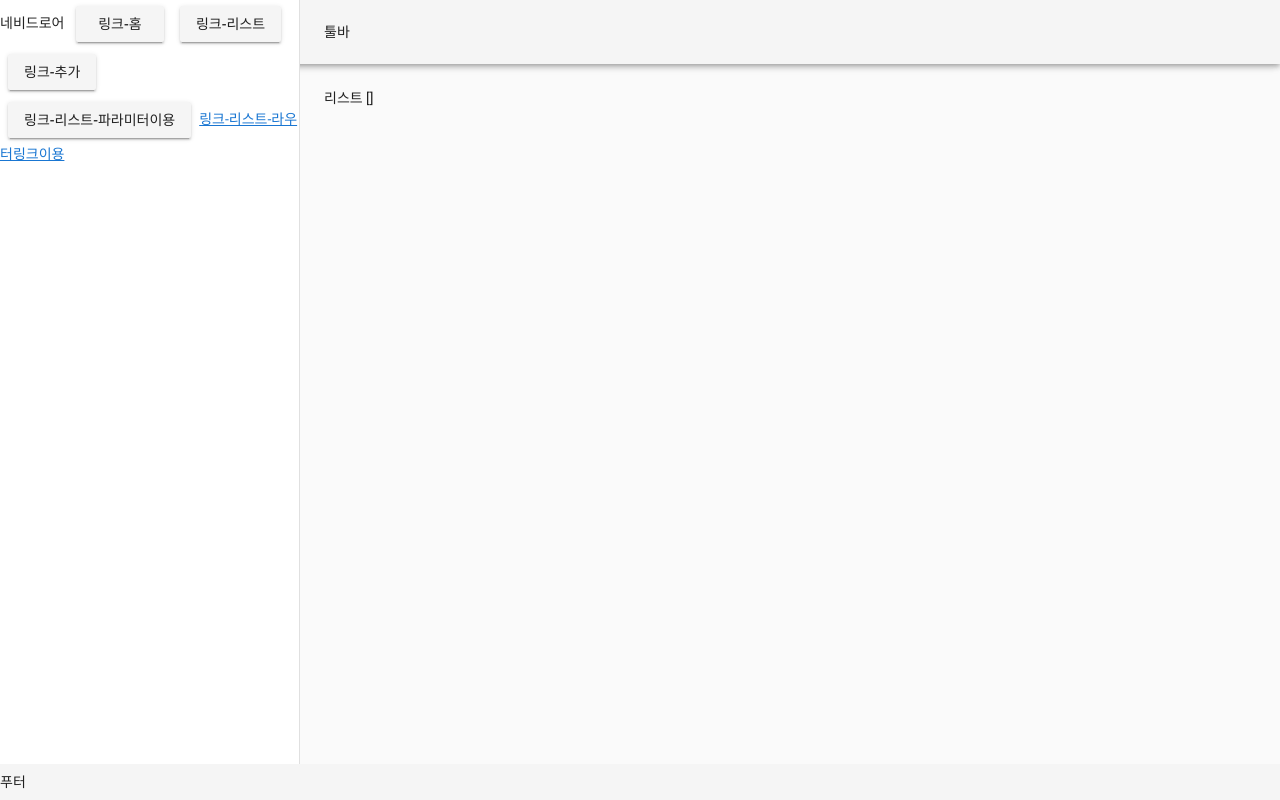
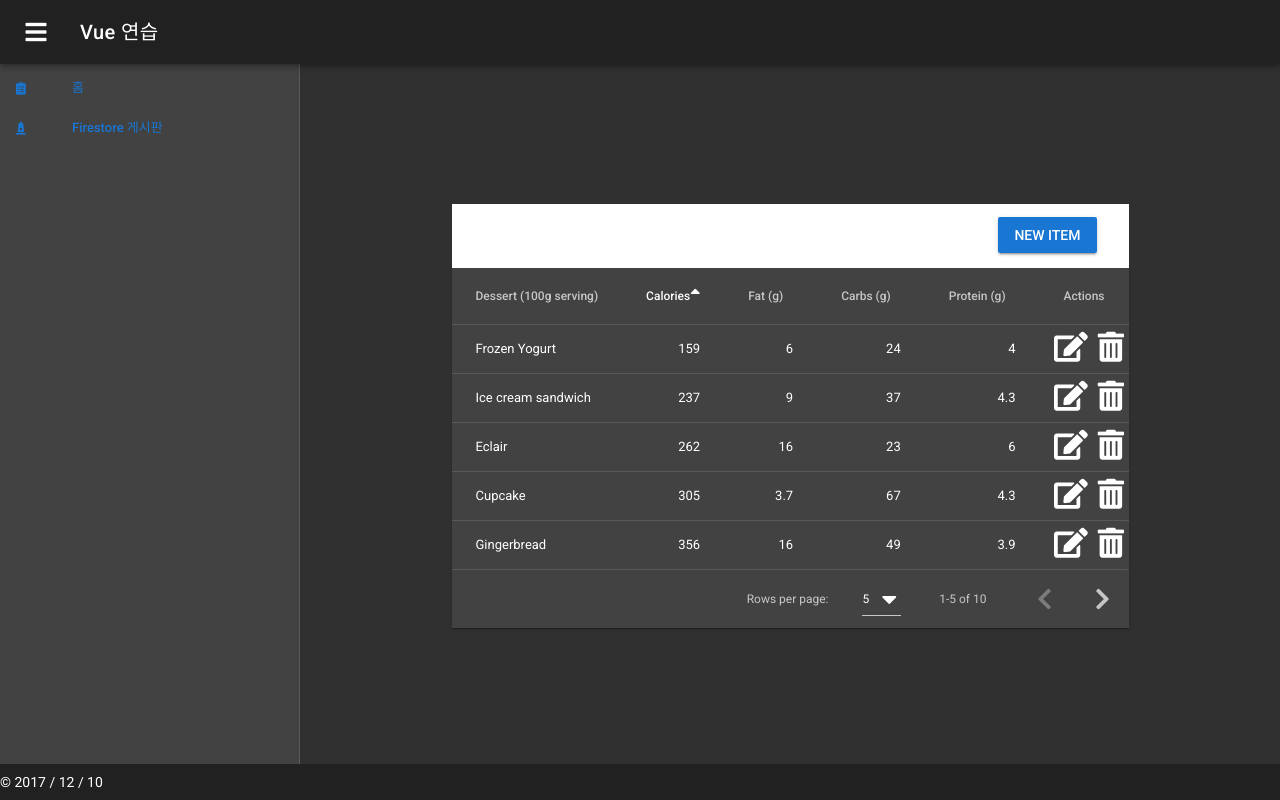
Before and after one commit to gggvgyver/vue-vuetify-firestore, a Vue app: page /list in a window 1280 px wide. Built offline with nearby package versions, Linux system fonts and the light colour scheme; no server answers; the database is empty.

Commit message:
뷰티파이 데이타 리스트 적용

```diff
--- a/src/App.vue
+++ b/src/App.vue
@@ -1,29 +1,56 @@
 <template>
-  <v-app>
-    <v-navigation-drawer app>네비드로어
-      <v-btn @click="$router.push('/')">링크-홈</v-btn>
-      <v-btn @click="$router.push('/list')">링크-리스트</v-btn>
-      <v-btn @click="$router.push('/add')">링크-추가</v-btn>
-      <v-btn @click="$router.push({ name: 'list'})">링크-리스트-파라미터이용</v-btn>
-      <router-link :to="{name: 'list'}">링크-리스트-라우터링크이용</router-link>
-      <!-- <v-list-tile router :to="{name: '/'}"> -->
+  <v-app id="inspire" dark>
+    <v-navigation-drawer
+      v-model="drawer"
+      clipped
+      fixed
+      app
+    >
+      <v-list dense>
+        <v-list-tile router :to="{name: 'home'}">
+          <v-list-tile-action>
+            <i class="fas fa-clipboard-list"></i>
+          </v-list-tile-action>
+          <v-list-tile-content>
+            <v-list-tile-title>홈</v-list-tile-title>
+          </v-list-tile-content>
+        </v-list-tile>
+        <v-list-tile router :to="{name: 'list'}">
+          <v-list-tile-action>
+            <i class="fas fa-monument"></i>
+          </v-list-tile-action>
+          <v-list-tile-content>
+            <v-list-tile-title>Firestore 게시판</v-list-tile-title>
+          </v-list-tile-content>
+        </v-list-tile>
+      </v-list>
     </v-navigation-drawer>
-    <v-toolbar app>툴바</v-toolbar>
+    <v-toolbar app fixed clipped-left>
+      <v-toolbar-side-icon @click.stop="drawer = !drawer"></v-toolbar-side-icon>
+      <v-toolbar-title>Vue 연습</v-toolbar-title>
+    </v-toolbar>
     <v-content>
-      <v-container fluid>
-        <router-view></router-view>
+      <v-container fluid fill-height>
+        <v-layout justify-center align-center>
+          <v-flex shrink>
+            <router-view></router-view>
+          </v-flex>
+        </v-layout>
       </v-container>
     </v-content>
-    <v-footer app>푸터</v-footer>
+    <v-footer app fixed>
+      <span>&copy; 2017 / 12 / 10</span>
+    </v-footer>
   </v-app>
 </template>
 
 <script>
-export default {
-  methods: {
-    linkTest () {
-      $router.push({ name: 'show', params: { id: 1 }})
+  export default {
+    data: () => ({
+      drawer: null
+    }),
+    props: {
+      source: String
     }
   }
-}
 </script>
--- /dev/null
+++ b/src/cpnt/Home.vue
@@ -0,0 +1,15 @@
+<template>
+    <div>
+        홈
+    </div>
+</template>
+
+<script>
+export default {
+
+}
+</script>
+
+<style>
+
+</style>
--- a/src/cpnt/board/Add.vue
+++ b/src/cpnt/board/Add.vue
@@ -1,6 +1,7 @@
 <template>
   <div>
     추가
+    <v-btn @click="$router.push({ name: 'list'})">링크-리스트-파라미터이용</v-btn>
   </div>
 </template>
 
--- /dev/null
+++ b/src/cpnt/board/List.1.vue
@@ -0,0 +1,48 @@
+<template>
+  <div>
+    리스트 {{ boards }}
+  </div>
+</template>
+
+<script>
+
+import firebase from '../../../Firebase'
+
+export default {
+  name: 'BoardList',
+  data () {
+    return {
+      fields: {
+        title: { label: 'Title', sortable: true, 'class': 'text-left' },
+        actions: { label: 'Action', 'class': 'text-center' }
+      },
+      boards: [],
+      errors: [],
+      ref: firebase.firestore().collection('boards'),
+    }
+  },
+  created () {
+    this.ref.onSnapshot((querySnapshot) => {
+      this.boards = [];
+      querySnapshot.forEach((doc) => {
+        this.boards.push({
+          key: doc.id,
+          title: doc.data().title
+        });
+      });
+    });
+  },
+  methods: {
+    details (board) {
+      router.push({ name: 'ShowBoard', params: { id: board.key }})
+    }
+  }
+}
+</script>
+
+<style>
+  .table {
+    width: 96%;
+    margin: 0 auto;
+  }
+</style>
--- a/src/cpnt/board/List.vue
+++ b/src/cpnt/board/List.vue
@@ -1,48 +1,240 @@
 <template>
   <div>
-    리스트 {{ boards }}
+    <v-toolbar flat color="white">
+      <v-toolbar-title>Firestore 게시판</v-toolbar-title>
+      <v-divider
+        class="mx-2"
+        inset
+        vertical
+      ></v-divider>
+      <v-spacer></v-spacer>
+      <v-dialog v-model="dialog" max-width="500px">
+        <v-btn slot="activator" color="primary" dark class="mb-2">New Item</v-btn>
+        <v-card>
+          <v-card-title>
+            <span class="headline">{{ formTitle }}</span>
+          </v-card-title>
+
+          <v-card-text>
+            <v-container grid-list-md>
+              <v-layout wrap>
+                <v-flex xs12 sm6 md4>
+                  <v-text-field v-model="editedItem.name" label="Dessert name"></v-text-field>
+                </v-flex>
+                <v-flex xs12 sm6 md4>
+                  <v-text-field v-model="editedItem.calories" label="Calories"></v-text-field>
+                </v-flex>
+                <v-flex xs12 sm6 md4>
+                  <v-text-field v-model="editedItem.fat" label="Fat (g)"></v-text-field>
+                </v-flex>
+                <v-flex xs12 sm6 md4>
+                  <v-text-field v-model="editedItem.carbs" label="Carbs (g)"></v-text-field>
+                </v-flex>
+                <v-flex xs12 sm6 md4>
+                  <v-text-field v-model="editedItem.protein" label="Protein (g)"></v-text-field>
+                </v-flex>
+              </v-layout>
+            </v-container>
+          </v-card-text>
+
+          <v-card-actions>
+            <v-spacer></v-spacer>
+            <v-btn color="blue darken-1" flat @click="close">Cancel</v-btn>
+            <v-btn color="blue darken-1" flat @click="save">Save</v-btn>
+          </v-card-actions>
+        </v-card>
+      </v-dialog>
+    </v-toolbar>
+    <v-data-table
+      :headers="headers"
+      :items="desserts"
+      class="elevation-1"
+    >
+      <template slot="items" slot-scope="props">
+        <td>{{ props.item.name }}</td>
+        <td class="text-xs-right">{{ props.item.calories }}</td>
+        <td class="text-xs-right">{{ props.item.fat }}</td>
+        <td class="text-xs-right">{{ props.item.carbs }}</td>
+        <td class="text-xs-right">{{ props.item.protein }}</td>
+        <td class="justify-center layout px-0">
+          <div>
+            <i class="fas fa-edit" @click="editItem(props.item)"></i>
+            <i class="fas fa-trash-alt" @click="deleteItem(props.item)"></i>
+          </div>
+        </td>
+      </template>
+      <template slot="no-data">
+        <v-btn color="primary" @click="initialize">Reset</v-btn>
+      </template>
+    </v-data-table>
   </div>
 </template>
 
 <script>
+  export default {
+    data: () => ({
+      dialog: false,
+      headers: [
+        {
+          text: 'Dessert (100g serving)',
+          align: 'left',
+          sortable: false,
+          value: 'name'
+        },
+        { text: 'Calories', value: 'calories' },
+        { text: 'Fat (g)', value: 'fat' },
+        { text: 'Carbs (g)', value: 'carbs' },
+        { text: 'Protein (g)', value: 'protein' },
+        { text: 'Actions', value: 'name', sortable: false }
+      ],
+      desserts: [],
+      editedIndex: -1,
+      editedItem: {
+        name: '',
+        calories: 0,
+        fat: 0,
+        carbs: 0,
+        protein: 0
+      },
+      defaultItem: {
+        name: '',
+        calories: 0,
+        fat: 0,
+        carbs: 0,
+        protein: 0
+      }
+    }),
 
-import firebase from '../../../Firebase'
+    computed: {
+      formTitle () {
+        return this.editedIndex === -1 ? 'New Item' : 'Edit Item'
+      }
+    },
 
-export default {
-  name: 'BoardList',
-  data () {
-    return {
-      fields: {
-        title: { label: 'Title', sortable: true, 'class': 'text-left' },
-        actions: { label: 'Action', 'class': 'text-center' }
+    watch: {
+      dialog (val) {
+        val || this.close()
+      }
+    },
+
+    created () {
+      this.initialize()
+    },
+
+    methods: {
+      initialize () {
+        this.desserts = [
+          {
+            name: 'Frozen Yogurt',
+            calories: 159,
+            fat: 6.0,
+            carbs: 24,
+            protein: 4.0
+          },
+          {
+            name: 'Ice cream sandwich',
+            calories: 237,
+            fat: 9.0,
+            carbs: 37,
+            protein: 4.3
+          },
+          {
+            name: 'Eclair',
+            calories: 262,
+            fat: 16.0,
+            carbs: 23,
+            protein: 6.0
+          },
+          {
+            name: 'Cupcake',
+            calories: 305,
+            fat: 3.7,
+            carbs: 67,
+            protein: 4.3
+          },
+          {
+            name: 'Gingerbread',
+            calories: 356,
+            fat: 16.0,
+            carbs: 49,
+            protein: 3.9
+          },
+          {
+            name: 'Jelly bean',
+            calories: 375,
+            fat: 0.0,
+            carbs: 94,
+            protein: 0.0
+          },
+          {
+            name: 'Lollipop',
+            calories: 392,
+            fat: 0.2,
+            carbs: 98,
+            protein: 0
+          },
+          {
+            name: 'Honeycomb',
+            calories: 408,
+            fat: 3.2,
+            carbs: 87,
+            protein: 6.5
+          },
+          {
+            name: 'Donut',
+            calories: 452,
+            fat: 25.0,
+            carbs: 51,
+            protein: 4.9
+          },
+          {
+            name: 'KitKat',
+            calories: 518,
+            fat: 26.0,
+            carbs: 65,
+            protein: 7
+          }
+        ]
       },
-      boards: [],
-      errors: [],
-      ref: firebase.firestore().collection('boards'),
-    }
-  },
-  created () {
-    this.ref.onSnapshot((querySnapshot) => {
-      this.boards = [];
-      querySnapshot.forEach((doc) => {
-        this.boards.push({
-          key: doc.id,
-          title: doc.data().title
-        });
-      });
-    });
-  },
-  methods: {
-    details (board) {
-      router.push({ name: 'ShowBoard', params: { id: board.key }})
+
+      editItem (item) {
+        this.editedIndex = this.desserts.indexOf(item)
+        this.editedItem = Object.assign({}, item)
+        this.dialog = true
+      },
+
+      deleteItem (item) {
+        const index = this.desserts.indexOf(item)
+        confirm('Are you sure you want to delete this item?') && this.desserts.splice(index, 1)
+      },
+
+      close () {
+        this.dialog = false
+        setTimeout(() => {
+          this.editedItem = Object.assign({}, this.defaultItem)
+          this.editedIndex = -1
+        }, 300)
+      },
+
+      save () {
+        if (this.editedIndex > -1) {
+          Object.assign(this.desserts[this.editedIndex], this.editedItem)
+        } else {
+          this.desserts.push(this.editedItem)
+        }
+        this.close()
+      }
     }
   }
-}
 </script>
 
-<style>
-  .table {
-    width: 96%;
-    margin: 0 auto;
-  }
+<style scoped>
+
+
+i {
+    margin-left: 10px;
+    font-size: 30px;
+    height: 10px;
+    vertical-align: middle;
+}
 </style>
--- a/src/cpnt/board/Show.vue
+++ b/src/cpnt/board/Show.vue
@@ -1,6 +1,6 @@
 <template>
   <div>
-    보기
+    보기 {{ board.author }}
   </div>
 </template>
 
--- a/src/router.js
+++ b/src/router.js
@@ -7,6 +7,11 @@
   mode: 'history',
   base: process.env.BASE_URL,
   routes: [
+    {
+      path: '/',
+      name: 'home',
+      component: () => import('./cpnt/Home')
+    },
     {
       path: '/list',
       name: 'list',
```
Also changed, not shown: src/App.1.vue (added, +35 -0 lines), src/cpnt/board/참고사항.txt (added).
